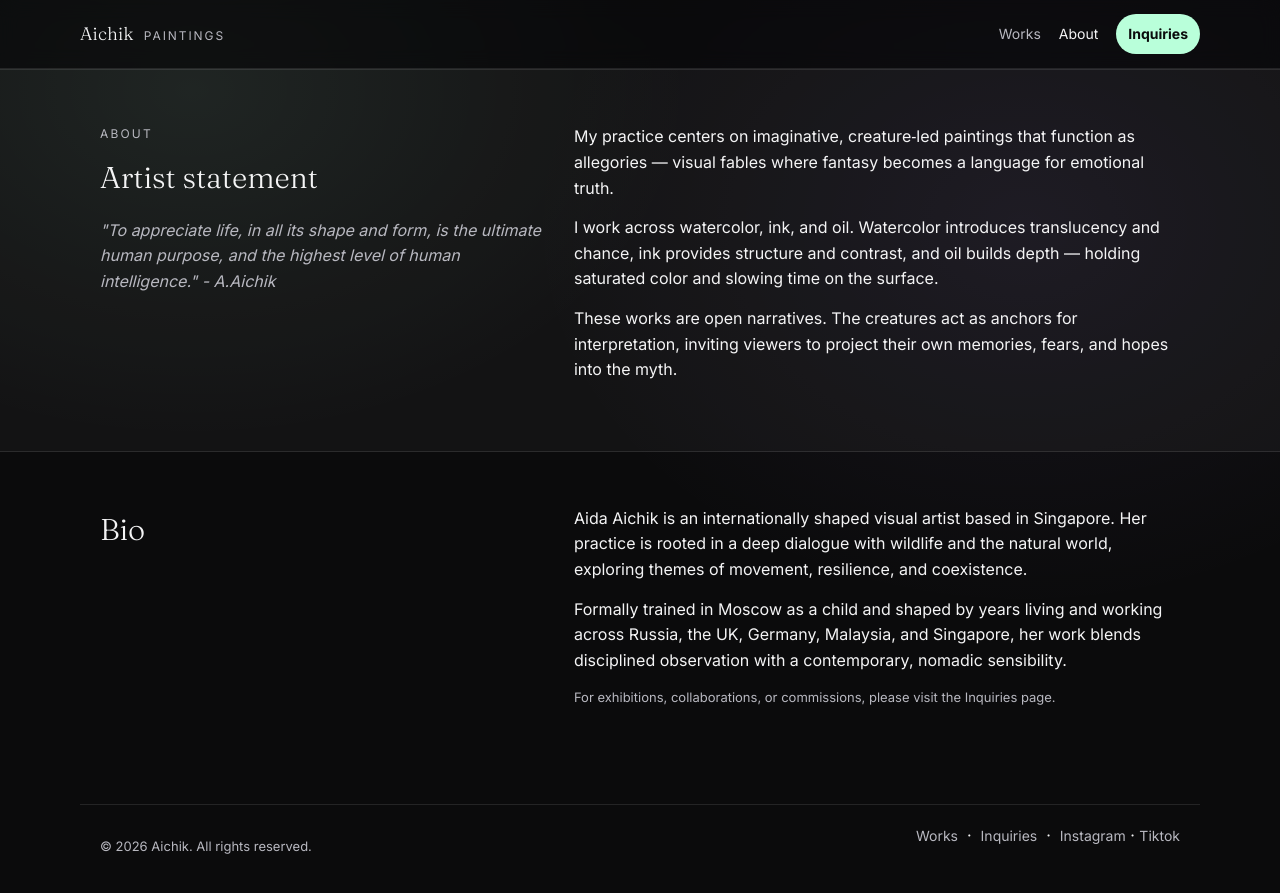
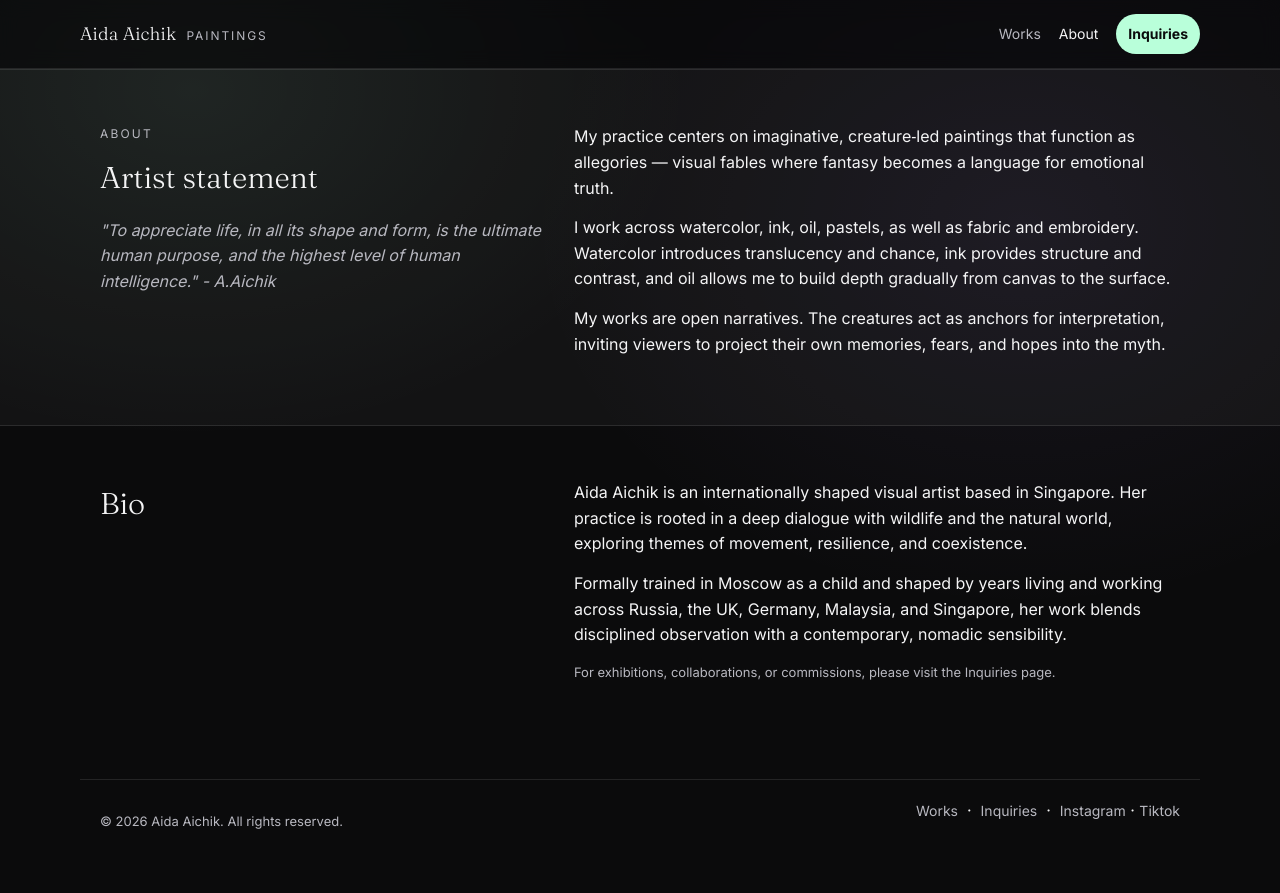
Before and after one commit to aidaaichik/aichik.com, a Jekyll site: the page about.html, which Jekyll copies as it is, in a window 1280 px wide. Shown: the top 893 px of the page. Built offline with Jekyll 4.4.1, drawn with Linux system fonts in a browser that asks for light colours.

Commit message:
Revise About page with updated artist details
Updated artist name and added new mediums in the description.

```diff
--- a/about.html
+++ b/about.html
@@ -3,8 +3,8 @@
 <head>
   <meta charset="utf-8" />
   <meta name="viewport" content="width=device-width, initial-scale=1" />
-  <title>About — Aichik</title>
-  <meta name="description" content="About Aichik — painter working with watercolor, ink, and oil; fantasy-driven allegorical creatures and nature-inspired works." />
+  <title>About — Aida Aichik</title>
+  <meta name="description" content="About Aida Aichik — painter working with watercolor, ink, oil, pastels, and fabric; fantasy-driven allegorical creatures and nature-inspired works." />
   <link rel="icon" href="assets/favicon.png" />
   <link rel="preconnect" href="https://fonts.googleapis.com">
   <link rel="preconnect" href="https://fonts.gstatic.com" crossorigin>
@@ -18,7 +18,7 @@
   <header class="header">
     <div class="wrap header__inner">
       <a class="brand" href="index.html">
-        <span class="brand__name">Aichik</span>
+        <span class="brand__name">Aida Aichik</span>
         <span class="brand__tag">Paintings</span>
       </a>
       <nav class="nav" aria-label="Primary">
@@ -43,11 +43,11 @@
             where fantasy becomes a language for emotional truth.
           </p>
           <p>
-            I work across watercolor, ink, and oil. Watercolor introduces translucency and chance, ink provides structure
-            and contrast, and oil builds depth — holding saturated color and slowing time on the surface.
+            I work across watercolor, ink, oil, pastels, as well as fabric and embroidery. Watercolor introduces translucency and chance, ink provides structure
+            and contrast, and oil allows me to build depth gradually from canvas to the surface.
           </p>
           <p>
-            These works are open narratives. The creatures act as anchors for interpretation, inviting viewers to project
+            My works are open narratives. The creatures act as anchors for interpretation, inviting viewers to project
             their own memories, fears, and hopes into the myth.
           </p>
         </div>
@@ -78,7 +78,7 @@
 
     <footer class="footer">
       <div class="wrap footer__inner">
-        <p class="muted small">© <span id="year"></span> Aichik. All rights reserved.</p>
+        <p class="muted small">© <span id="year"></span> Aida Aichik. All rights reserved.</p>
         <div>
           <a href="works.html">Works</a> &nbsp;·&nbsp;
           <a href="inquiries.html">Inquiries</a> &nbsp;·&nbsp;
```
